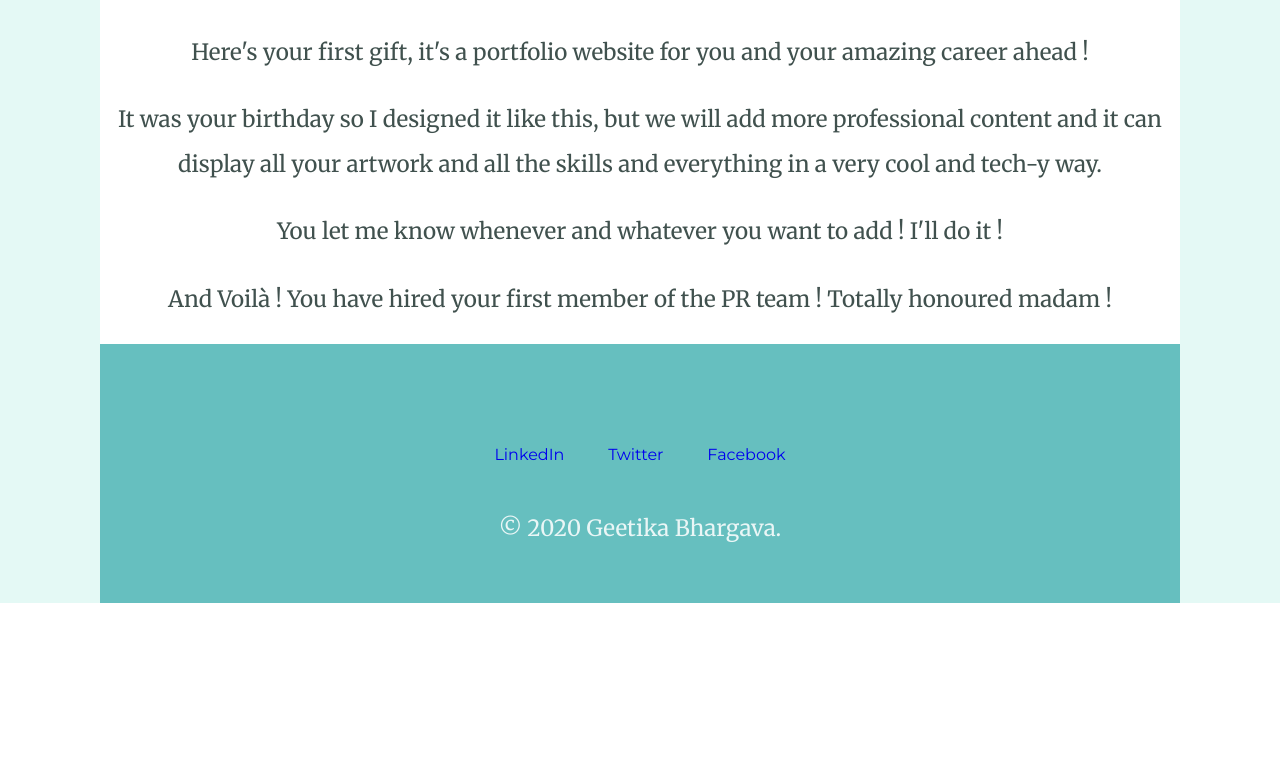
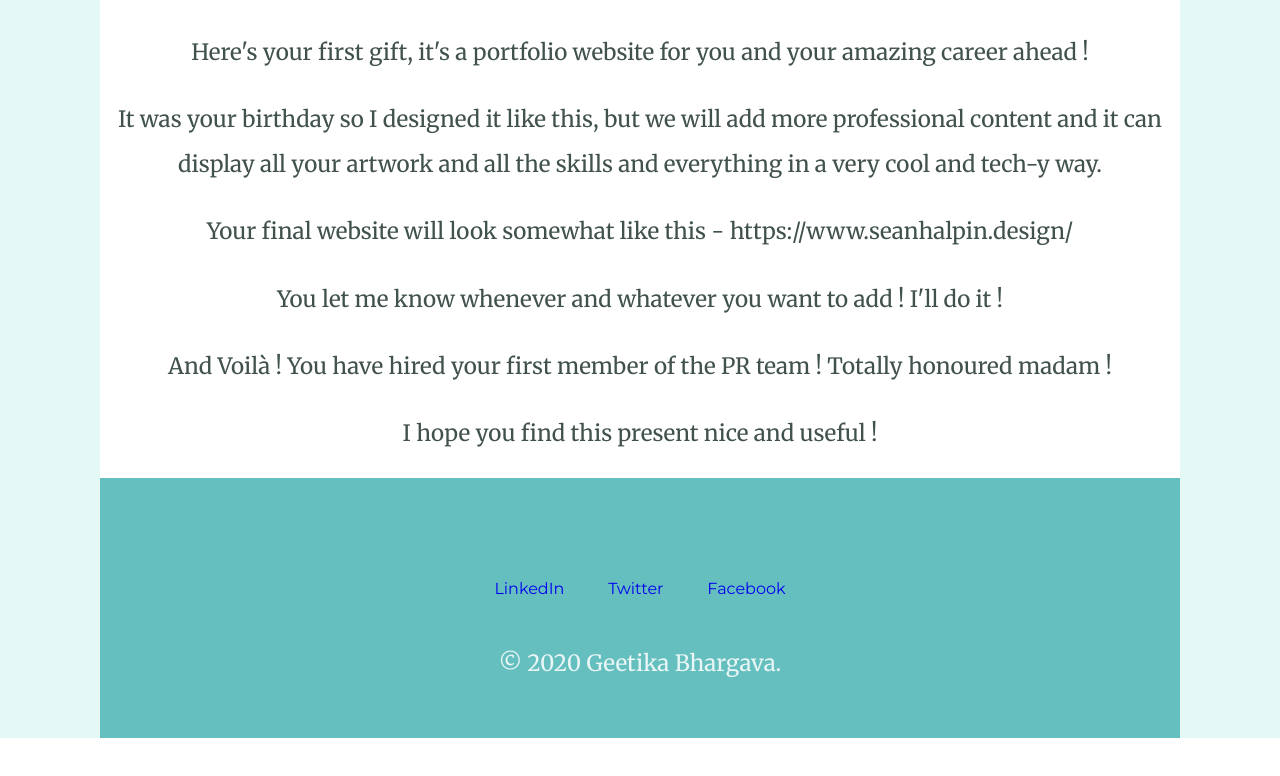
Before and after one commit to geetika312/mysite, a plain HTML site: page index.html in a window 1280 px wide. Shown: the part 6814-7590 px from the top of the page. Before the commit the page ends 7517 px from the top, so only its background shows below. Drawn offline with Linux system fonts and the light colour scheme.

Commit message:
Update index.html

```diff
--- a/index.html
+++ b/index.html
@@ -65,8 +65,10 @@
     <h2>THIS IS IT !</h2>
         <p>Here's your first gift, it's a portfolio website for you and your amazing career ahead !</p>
         <p>It was your birthday so I designed it like this, but we will add more professional content and it can display all your artwork and all the skills and everything in a very cool and tech-y way.</p>
+    <p> Your final website will look somewhat like this - https://www.seanhalpin.design/</p>
         <p>You let me know whenever and whatever you want to add ! I'll do it !</p>
         <p>And Voilà ! You have hired your first member of the PR team ! Totally honoured madam !</p>
+    <p> I hope you find this present nice and useful ! </p>
       </div>
 
 
```
